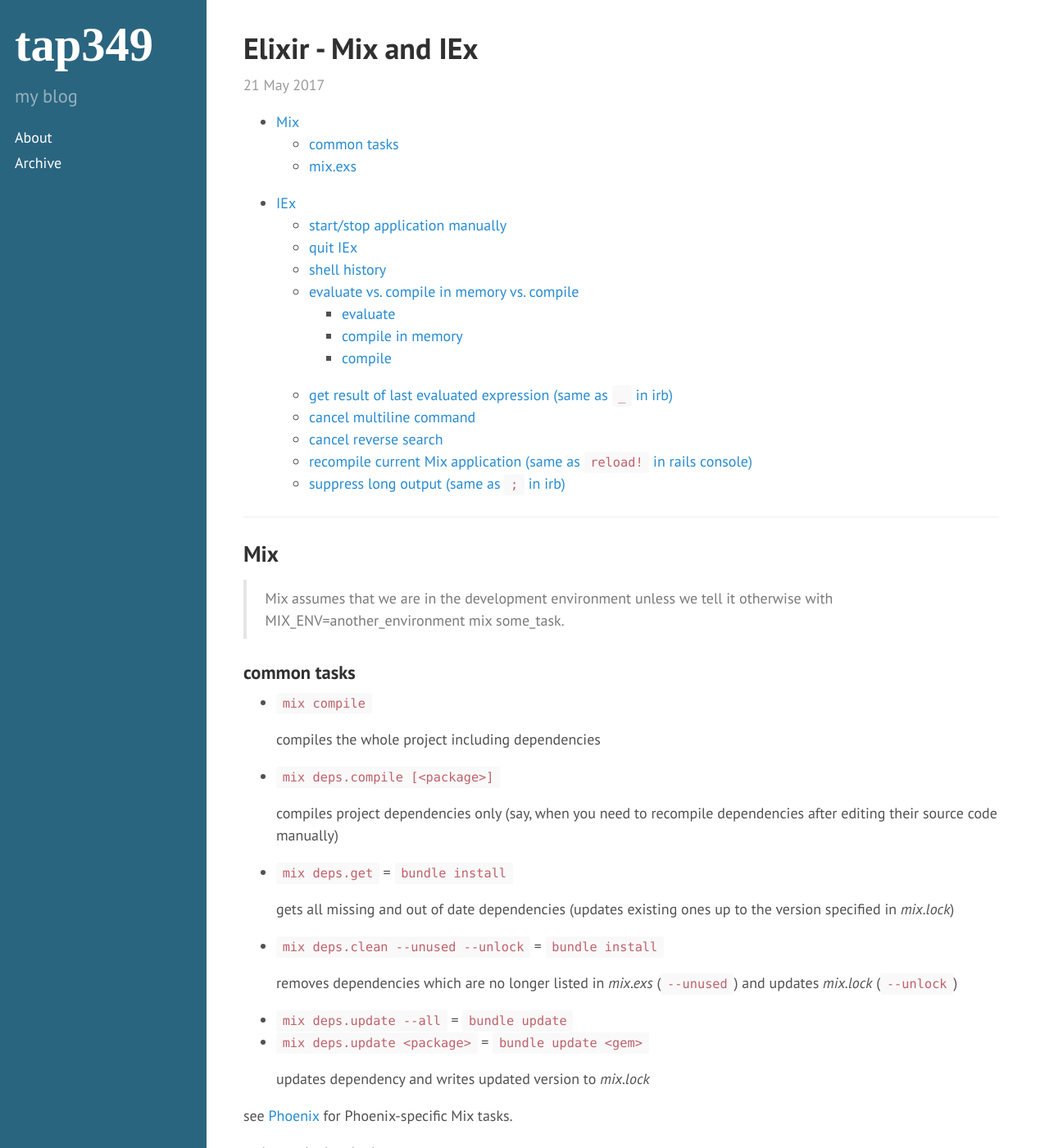
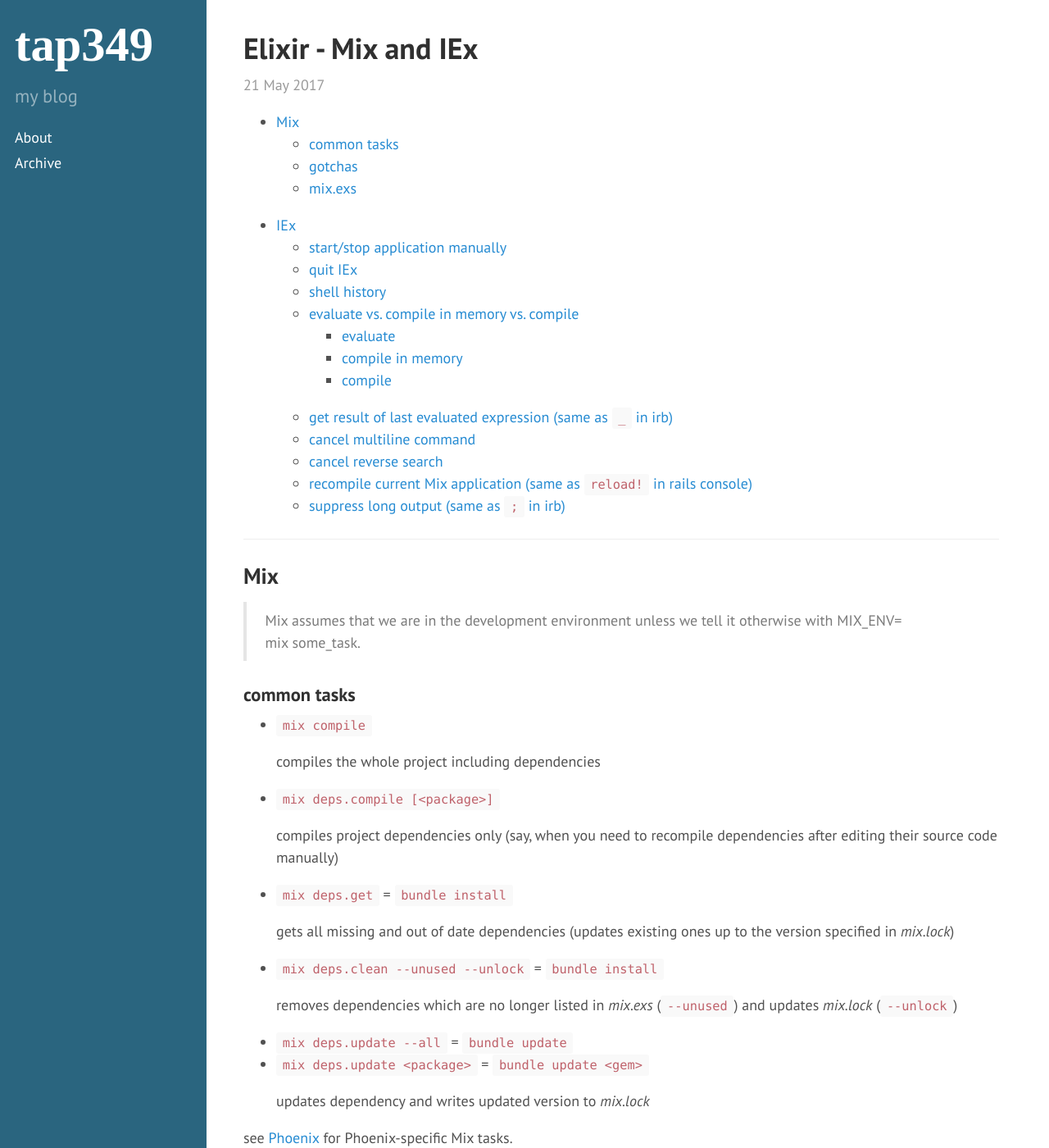
Before and after one commit to tap349/tap349.github.io, a Jekyll site: the page built from _posts/2017-05-21-elixir-mix-and-iex.md, in a window 1280 px wide and 1400 px high. Shown: the whole window at 82% size. Built offline with Jekyll 4.4.1, drawn with Linux system fonts in a browser that asks for light colours.

Commit message:
update 2017-08-13_15:05:47

````diff
--- a/_posts/2017-05-21-elixir-mix-and-iex.md
+++ b/_posts/2017-05-21-elixir-mix-and-iex.md
@@ -15,7 +15,7 @@
 ## Mix
 
 > Mix assumes that we are in the development environment unless we tell it
-> otherwise with MIX_ENV=another_environment mix some_task.
+> otherwise with MIX_ENV=<another_environment> mix some_task.
 
 ### common tasks
 
@@ -50,6 +50,10 @@
 ```sh
 $ mix do deps.get, compile
 ```
+
+### gotchas
+
+
 
 ### mix.exs
 
````
